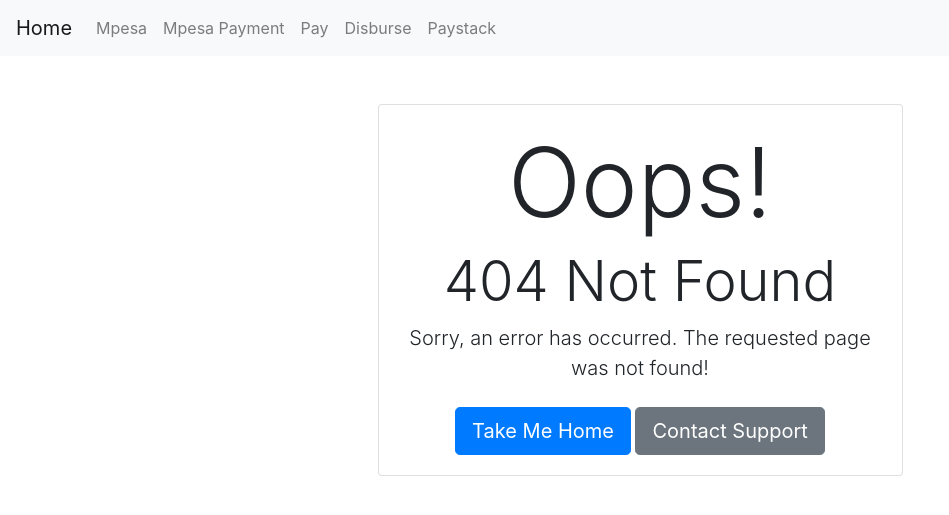
After one commit to Ivar-7/djangoTik, a Django app: page /1 in a window 1280 px wide. The commit adds this page. Shown: the top 515 px of the page, without its empty margins (0-949 px from the left). Run offline with Django 3.2, Linux system fonts and the light colour scheme; some libraries are stand-ins or nearby versions.

Commit message:
works like a charm

```diff
--- a/djangoTik/settings.py
+++ b/djangoTik/settings.py
@@ -38,7 +38,7 @@ INSTALLED_APPS = [
     'django.contrib.messages',
     'django.contrib.staticfiles',
     'mpesa',
-    'mtnmo',
+    # 'mtnmo',
     'paystack',
 ]
 
--- a/djangoTik/urls.py
+++ b/djangoTik/urls.py
@@ -16,6 +16,7 @@ Including another URLconf
 from django.contrib import admin
 from django.urls import path, include
 from mpesa.views import base
+from django.views.generic import TemplateView
 
 urlpatterns = [
     path('', base, name='home'),
@@ -23,4 +24,6 @@ urlpatterns = [
     path('mpesa/', include('mpesa.urls')),
     path('mtnmo/', include('mtnmo.urls')),
     path('paystack/', include('paystack.urls')),
+
+    path('<path:path>', TemplateView.as_view(template_name='404.html'), name='catch_all_404'),
 ]
--- /dev/null
+++ b/templates/404.html
@@ -0,0 +1,26 @@
+{% extends "base.html" %}
+{% block content %}
+<div class="container mt-5">
+    <div class="row justify-content-center">
+        <div class="col-md-6">
+            <div class="card">
+                <div class="card-body text-center">
+                    <h1 class="display-1">Oops!</h1>
+                    <h2 class="display-4">404 Not Found</h2>
+                    <p class="lead">Sorry, an error has occurred. The requested page was not found!</p>
+                    <div class="mt-4">
+                        <a href="/" class="btn btn-primary btn-lg">
+                            <i class="fas fa-home"></i>
+                            Take Me Home
+                        </a>
+                        <a href="/" class="btn btn-secondary btn-lg">
+                            <i class="fas fa-envelope"></i>
+                            Contact Support
+                        </a>
+                    </div>
+                </div>
+            </div>
+        </div>
+    </div>
+</div>
+{% endblock %}
--- a/templates/base.html
+++ b/templates/base.html
@@ -15,7 +15,7 @@
         </button>
         <div class="collapse navbar-collapse" id="navbarNav">
             <ul class="navbar-nav">
-                <li class="nav-item active">
+                <li class="nav-item">
                     <a class="nav-link" href="/mpesa">Mpesa <span class="sr-only">(current)</span></a>
                 </li>
                 <li class="nav-item">
@@ -28,7 +28,7 @@
                     <a class="nav-link" href="/mtnmo/disburse/">Disburse</a>
                 </li>
                 <li class="nav-item">
-                    <a class="nav-link" href="/paystack/initiate-payment/">Initiate Payment</a>
+                    <a class="nav-link" href="/paystack/initiate-payment/">Paystack</a>
                 </li>
             </ul>
         </div>
--- a/templates/paystack/make_payment.html
+++ b/templates/paystack/make_payment.html
@@ -7,7 +7,7 @@
 	<section class="pb-4">
 		<div class="bg-white border rounded-5">
 		<section class="w-100 p-4 d-flex justify-content-center pb-4">
-				<transaction>You are about to fund your wallet with {{ payment.amount }} and transaction reference {{ payment.ref }}</p>
+				<transaction>You are about to fund your wallet with {{ payment.amount }} and transaction reference: {{ payment.ref }}</p>
 				<button onclick="payWithPaystack()" class="btn btn-primary btn-block mb-4">Fund</button>
 			</section>
 		</div>
@@ -16,7 +16,7 @@
 
 	<script>
 		function payWithPaystack() {
-			let currency = "NGN";
+			let currency = "GHS";
 			let plan = "";
 			let ref = "{{ payment.ref }}";
 			let amount = "{{ payment.amount }}";
```
Also changed, not shown: paystack/views.py (+10 -9 lines).
